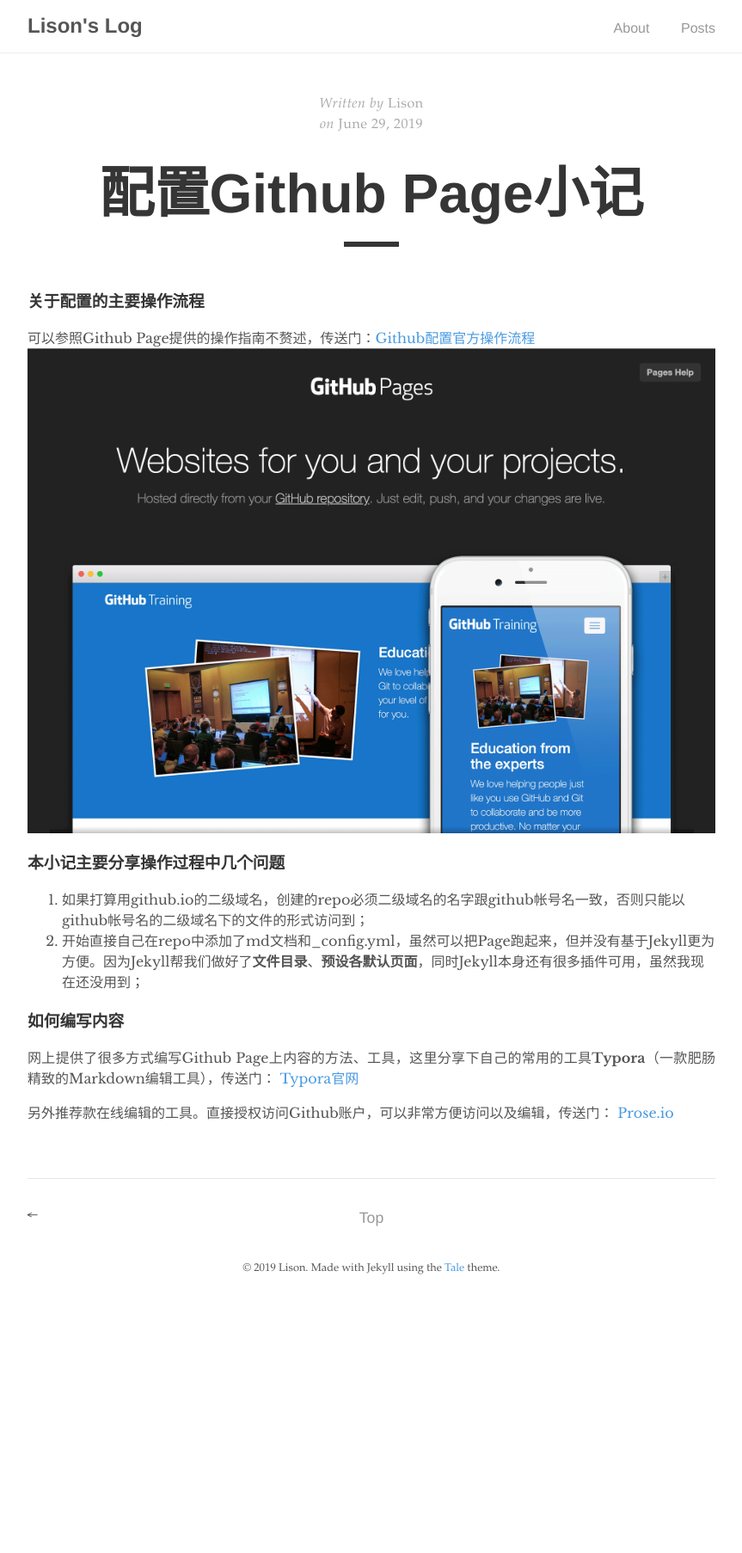
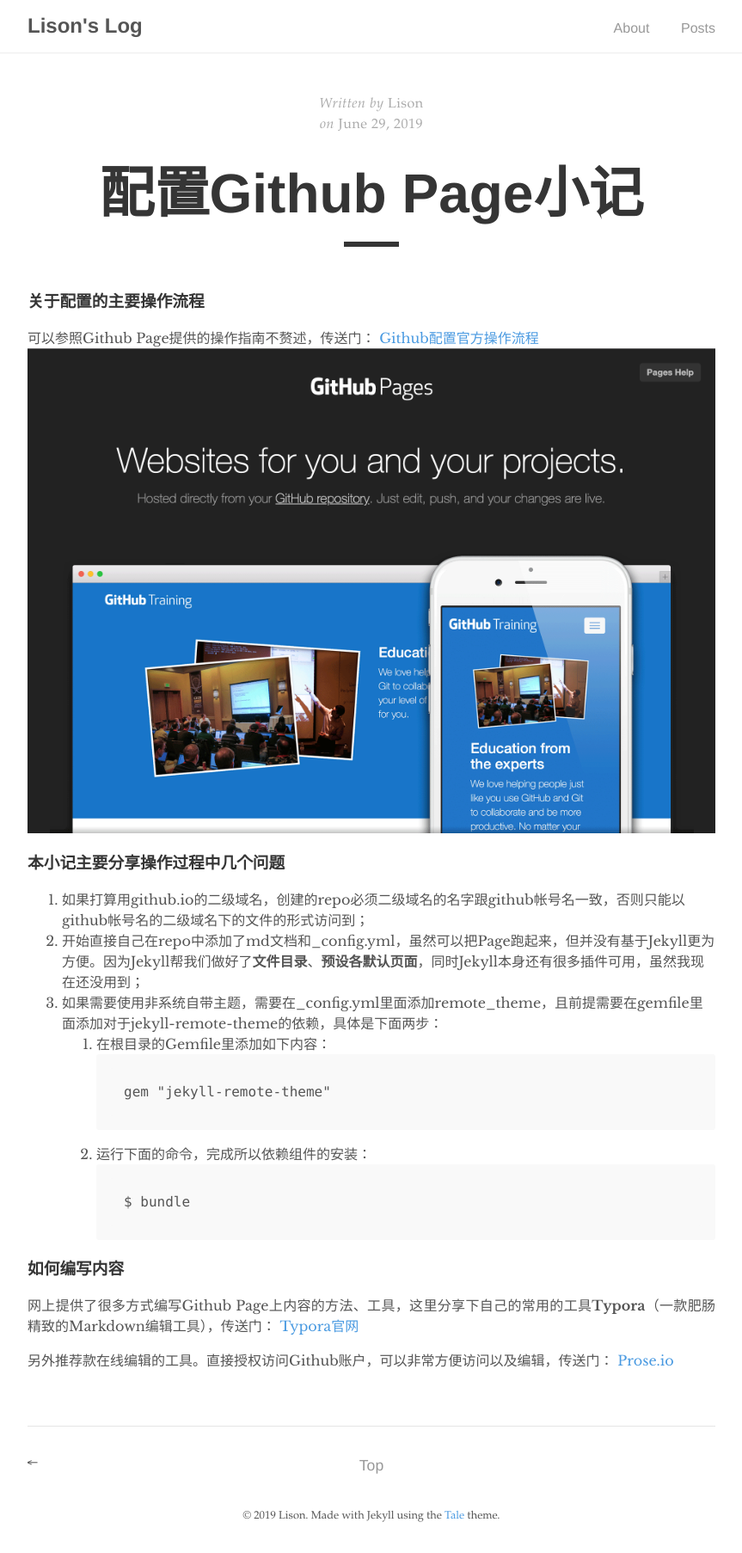
Before and after one commit to blowxian/blowxian.github.io, a Jekyll site: the page built from _posts/2019-06-29-配置Github-Page小记.md, in a window 1280 px wide. Shown: the whole page at 86% size, without its empty margins (208-1071 px from the left). Built offline with Jekyll 4.4.1, drawn with Linux system fonts in a browser that asks for light colours; before the commit the page ends 1518 px from its top, so only the background shows below that.

Commit message:
Update 2019-06-29-配置Github-Page小记.md

````diff
--- a/_posts/2019-06-29-配置Github-Page小记.md
+++ b/_posts/2019-06-29-配置Github-Page小记.md
@@ -8,13 +8,23 @@
 ---
 ### 关于配置的主要操作流程
 
-可以参照Github Page提供的操作指南不赘述，传送门：<a href="https://pages.github.com" target="_blank">Github配置官方操作流程</a>
+可以参照Github Page提供的操作指南不赘述，传送门：
+[Github配置官方操作流程](https://pages.github.com)
 ![](/assets/blog-img0001.png)
 
 ### 本小记主要分享操作过程中几个问题
 
 1. 如果打算用github.io的二级域名，创建的repo必须二级域名的名字跟github帐号名一致，否则只能以github帐号名的二级域名下的文件的形式访问到；
 2. 开始直接自己在repo中添加了md文档和_config.yml，虽然可以把Page跑起来，但并没有基于Jekyll更为方便。因为Jekyll帮我们做好了**文件目录**、**预设各默认页面**，同时Jekyll本身还有很多插件可用，虽然我现在还没用到；
+3. 如果需要使用非系统自带主题，需要在_config.yml里面添加remote_theme，且前提需要在gemfile里面添加对于jekyll-remote-theme的依赖，具体是下面两步：
+	1. 在根目录的Gemfile里添加如下内容：
+```
+gem "jekyll-remote-theme"
+```
+	2. 运行下面的命令，完成所以依赖组件的安装：
+```
+$ bundle
+```
 
 ### 如何编写内容
 
````
